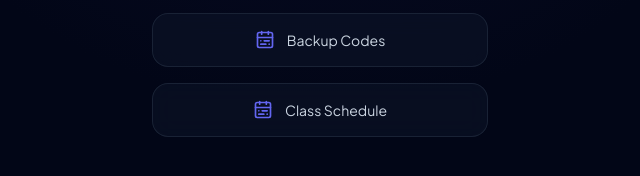
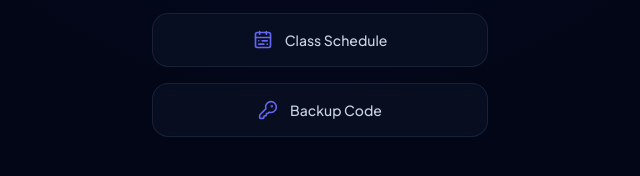
Before and after one commit to Ziejhay/Test5, a plain HTML site: page index.html in a window 1280 px wide. Shown: the part 402-578 px from the top of the page, 320-960 px from the left. Drawn offline with nearby package versions, Linux system fonts and the light colour scheme.

Commit message:
Update index.html

```diff
--- a/index.html
+++ b/index.html
@@ -7,7 +7,7 @@
 <script src="https://cdn.tailwindcss.com"></script>
 <script src="https://unpkg.com/lucide@latest"></script>
 <style>
-        @import url('https://fonts.googleapis.com/css2?family=Plus+Jakarta+Sans:wght=300;400;500;600;700&display=swap');
+@import url('https://fonts.googleapis.com/css2?family=Plus+Jakarta+Sans:wght@300;400;500;600;700&display=swap');
 body {
 font-family: 'Plus Jakarta Sans', sans-serif;
 }
@@ -57,20 +57,20 @@
 transform: translate(calc(4px - 100%), calc(100% - 4px)) rotate(-90deg);
 }
 @keyframes l20-1 {
-            0%   {background-size: 0    4px,4px 0   ,0    4px,4px 0   }
-            12.5%{background-size: 100% 4px,4px 0   ,0    4px,4px 0   }
-            25%  {background-size: 100% 4px,4px 100%,0    4px,4px 0   }
-            37.5%{background-size: 100% 4px,4px 100%,100% 4px,4px 0   }
+0% {background-size: 0 4px,4px 0 ,0 4px,4px 0 }
+12.5%{background-size: 100% 4px,4px 0 ,0 4px,4px 0 }
+25% {background-size: 100% 4px,4px 100%,0 4px,4px 0 }
+37.5%{background-size: 100% 4px,4px 100%,100% 4px,4px 0 }
 43%,
-            57%  {background-size: 100% 4px,4px 100%,100% 4px,4px 100%}
-            62.5%{background-size: 0    4px,4px 100%,100% 4px,4px 100%}
-            75%  {background-size: 0    4px,4px 0   ,100% 4px,4px 100%}
-            87.5%{background-size: 0    4px,4px 0   ,0    4px,4px 100%}
-            100% {background-size: 0    4px,4px 0   ,0    4px,4px 0   }
+57% {background-size: 100% 4px,4px 100%,100% 4px,4px 100%}
+62.5%{background-size: 0 4px,4px 100%,100% 4px,4px 100%}
+75% {background-size: 0 4px,4px 0 ,100% 4px,4px 100%}
+87.5%{background-size: 0 4px,4px 0 ,0 4px,4px 100%}
+100% {background-size: 0 4px,4px 0 ,0 4px,4px 0 }
 }
 @keyframes l20-2 {
-            0%,49.9%{background-position: 0 0   ,100% 0   ,100% 100%,0 100%}
-            50%,100%{background-position: 100% 0,100% 100%,0    100%,0 0   }
+0%,49.9%{background-position: 0 0 ,100% 0 ,100% 100%,0 100%}
+50%,100%{background-position: 100% 0,100% 100%,0 100%,0 0 }
 }
 </style>
 <script>
@@ -129,20 +129,21 @@
 </button>
 
 <a
-                href="backupcode.html"
-                class="w-full flex items-center justify-center gap-3 px-6 py-4 bg-slate-900/50 border border-slate-800/80 hover:border-themePrimary hover:bg-themePrimary/10 text-slate-300 hover:text-white rounded-2xl transition-all duration-300 ease-out hover:-translate-y-1 hover:shadow-2xl hover:shadow-themePrimary/10 text-sm font-medium backdrop-blur-md group theme-transition"
-            >
-                <i data-lucide="calendar-range" class="w-5 h-5 text-themePrimary transition-all duration-300 group-hover:scale-110"></i>
-                <span class="transition-colors duration-300">Backup Codes</span>
-            </a>
-
-            <a
 href="Schedule.html"
 class="w-full flex items-center justify-center gap-3 px-6 py-4 bg-slate-900/50 border border-slate-800/80 hover:border-themePrimary hover:bg-themePrimary/10 text-slate-300 hover:text-white rounded-2xl transition-all duration-300 ease-out hover:-translate-y-1 hover:shadow-2xl hover:shadow-themePrimary/10 text-sm font-medium backdrop-blur-md group theme-transition"
 >
 <i data-lucide="calendar-range" class="w-5 h-5 text-themePrimary transition-all duration-300 group-hover:scale-110"></i>
 <span class="transition-colors duration-300">Class Schedule</span>
 </a>
+
+<button
+type="button"
+onclick="openAuthModal('BackupCode.html', 'Backup Code')"
+class="w-full flex items-center justify-center gap-3 px-6 py-4 bg-slate-900/50 border border-slate-800/80 hover:border-themePrimary hover:bg-themePrimary/10 text-slate-300 hover:text-white rounded-2xl transition-all duration-300 ease-out hover:-translate-y-1 hover:shadow-2xl hover:shadow-themePrimary/10 text-sm font-medium backdrop-blur-md group theme-transition"
+>
+<i data-lucide="key-round" class="w-5 h-5 text-themePrimary transition-all duration-300 group-hover:scale-110"></i>
+<span class="transition-colors duration-300">Backup Code</span>
+</button>
 </div>
 </main>
 
```
Lines whose indentation alone changed are shown as unchanged.
